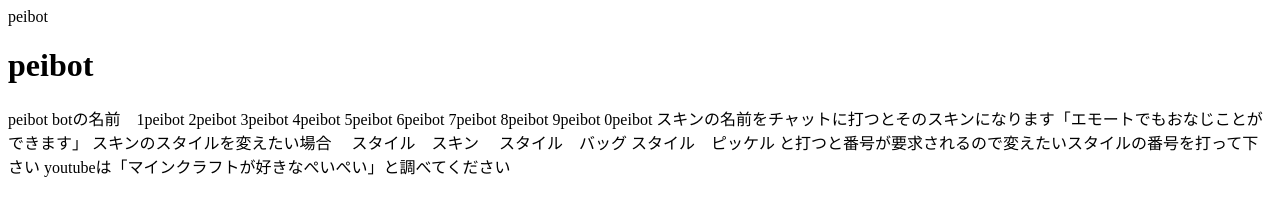
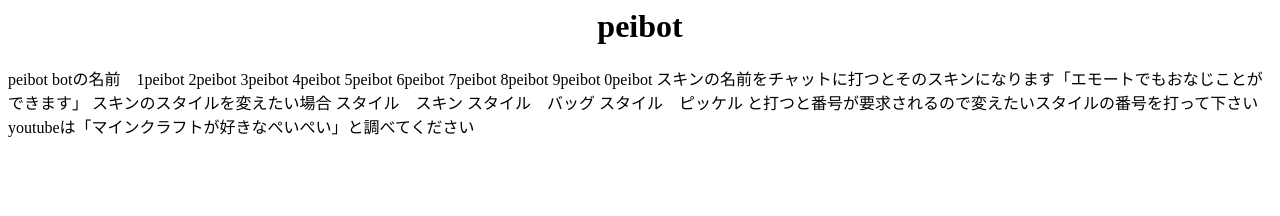
Before and after one commit to peipei2020x/setumei, a plain HTML site: page index.html in a window 1280 px wide. Drawn offline with Linux system fonts and the light colour scheme.

Commit message:
Update index.html

```diff
--- a/index.html
+++ b/index.html
@@ -1,10 +1,9 @@
-<heml>
+<html>
  <head>
- <tatle>peibot</tatle>
-<head>
-<h1>
-peibot
-</h1>
+  <title>peibot</title>
+ </head>
+ <body>
+  <h1 align=center>peibot</h1>
   <p>
    peibot
    botの名前　1peibot 2peibot 3peibot 4peibot 5peibot 6peibot 7peibot 8peibot 9peibot 0peibot
@@ -16,4 +15,5 @@ botの名前　1peibot 2peibot 3peibot 4peibot 5peibot 6peibot 7peibot 8peibot 9
    と打つと番号が要求されるので変えたいスタイルの番号を打って下さい
    youtubeは「マインクラフトが好きなぺいぺい」と調べてください
   </p>
+ </body>
 </html>
```
Lines whose indentation alone changed are shown as unchanged.
